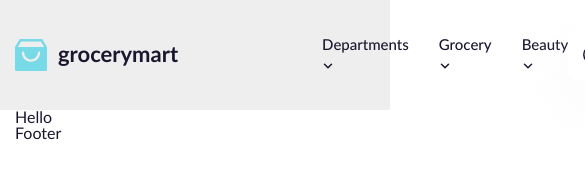
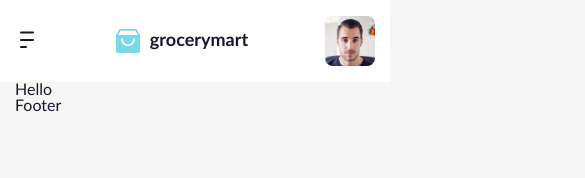
Before and after one commit to danghoang0901zaqw/slice, a website: page index.html in a window 390 px wide. Shown: the top 178 px of the page, 585 px wide, since content can reach past the window. Drawn offline with Linux system fonts and the light colour scheme.

Commit message:
feat(responsive-header):responsive header

```diff
--- a/index.html
+++ b/index.html
@@ -34,13 +34,13 @@
   <body>
     <header id="header" class="header"></header>
     <script>
-      load("#header", "./template/header.html");
+      load("#header", "./templates/header.html");
     </script>
     <div class="container">
       <h1>Hello</h1>
       <footer id="footer"></footer>
       <script>
-        load("#footer", "./template/footer.html");
+        load("#footer", "./templates/footer.html");
       </script>
     </div>
   </body>
--- a/scss/base/_base.scss
+++ b/scss/base/_base.scss
@@ -11,6 +11,7 @@ body {
   font-size: 1.6rem;
   font-family: Lato, sans-serif;
   color: var(--text-color);
+  background: var(--body-bg-color);
 }
 a {
   color: inherit;
--- a/scss/components/_logo.scss
+++ b/scss/components/_logo.scss
@@ -1,10 +1,26 @@
+@use "../abstracts";
 .logo {
   display: flex;
-  gap: 11px;
+  gap: 14px;
+  @include abstracts.breakpoint(lg) {
+    gap: 10px;
+    margin-left: 50px;
+  }
+  @include abstracts.breakpoint(sm) {
+    margin-left: 0;
+  }
   &__title {
     font-size: 2.2rem;
     font-style: normal;
     font-weight: 700;
     line-height: 3.2rem;
+    @include abstracts.breakpoint(lg) {
+      font-size: 1.8rem;
+    }
+  }
+  &__img {
+    @include abstracts.breakpoint(lg) {
+      width: 24px;
+    }
   }
 }
--- a/scss/layout/_header.scss
+++ b/scss/layout/_header.scss
@@ -1,3 +1,4 @@
+@use "../abstracts";
 %flex-items-center {
   display: flex;
   align-items: center;
@@ -5,13 +6,33 @@
 .header {
   background: var(--header-bg-color);
   padding: 30px 0px;
+  @include abstracts.breakpoint(lg) {
+    padding: 20px 0px;
+  }
+  @include abstracts.breakpoint(sm) {
+    padding: 16px 0px;
+  }
 }
-.topbar {
+.top-bar {
   @extend %flex-items-center;
+  @include abstracts.breakpoint(sm) {
+    justify-content: space-between;
+  }
+  &__more {
+    display: none;
+    @include abstracts.breakpoint(lg) {
+      display: block;
+    }
+  }
 }
 .navbar {
-  margin-right: auto;
   margin-left: 144px;
+  @include abstracts.breakpoint(xl) {
+    margin-left: 50px;
+  }
+  @include abstracts.breakpoint(lg) {
+    display: none;
+  }
   &__list {
     @extend %flex-items-center;
     gap: 30px;
@@ -27,8 +48,13 @@
 }
 
 .top-act {
+  margin-left: auto;
   @extend %flex-items-center;
   gap: 20px;
+
+  @include abstracts.breakpoint(sm) {
+    margin-left: 0;
+  }
   &__group {
     @extend %flex-items-center;
     border-radius: 8px;
@@ -36,6 +62,9 @@
     box-shadow: 0px 20px 60px 10px var(--top-act-group-shadow);
     height: 50px;
     min-width: 50px;
+    @include abstracts.breakpoint(md) {
+      display: none;
+    }
   }
   &__btn {
     padding: 13px 20px;
@@ -53,7 +82,11 @@
     height: 30px;
     background: var(--top-act-group-separate);
   }
-
+  &__group--single {
+    @include abstracts.breakpoint(lg) {
+      display: none;
+    }
+  }
   &__group--single &__btn {
     padding: 13px;
   }
--- a/scss/theme/_dark.scss
+++ b/scss/theme/_dark.scss
@@ -1,8 +1,9 @@
 html.dark {
   --text-color: #fff;
-  --icon-color: brightness(0) saturate(100%) invert(100%) sepia(13%) saturate(7448%)
-    hue-rotate(221deg) brightness(107%) contrast(91%);
+  --icon-color: brightness(0) saturate(100%) invert(100%) sepia(13%)
+    saturate(7448%) hue-rotate(221deg) brightness(107%) contrast(91%);
 
+  --body-bg-color: #292e39;
   --header-bg-color: #171c28;
   --top-act-group-color: #292e39;
   --top-act-group-shadow: rgba(0, 0, 0, 0.2);
--- a/scss/theme/_light.scss
+++ b/scss/theme/_light.scss
@@ -1,10 +1,15 @@
+@use "../abstracts";
 html {
   --text-color: #1a162e;
   --icon-color: filter: brightness(0) saturate(100%) invert(11%) sepia(19%) saturate(1378%) hue-rotate(210deg)
     brightness(92%) contrast(103%);
-
+  --body-bg-color: #f6f6f6;
   --header-bg-color: #eee;
   --top-act-group-color: #fff;
   --top-act-group-shadow: rgba(237, 237, 237, 0.2);
   --top-act-group-separate: #ededf6;
+
+  @include abstracts.breakpoint(lg) {
+    --header-bg-color: #fff;
+  }
 }
--- a/template/header.html
+++ b/templates/header.html
@@ -1,5 +1,14 @@
 <div class="container">
-  <div class="topbar">
+  <div class="top-bar">
+    <!-- More -->
+    <div class="top-bar__more">
+      <img
+        src="./assets/icons/more.svg"
+        alt=""
+        class="top-bar__more-icon icon"
+      />
+    </div>
+
     <!-- Logo -->
     <a href="./" class="logo">
       <img src="./assets/icons/logo.svg" alt="grocerymart" class="logo__img" />
@@ -39,13 +48,21 @@
     <div class="top-act">
       <div class="top-act__group top-act__group--single">
         <button class="top-act__btn">
-          <img src="./assets/icons/search.svg" alt="" class="icon top-act__icon" />
+          <img
+            src="./assets/icons/search.svg"
+            alt=""
+            class="icon top-act__icon"
+          />
         </button>
       </div>
 
       <div class="top-act__group">
         <button class="top-act__btn">
-          <img src="./assets/icons/heart.svg" alt="" class="icon top-act__icon" />
+          <img
+            src="./assets/icons/heart.svg"
+            alt=""
+            class="icon top-act__icon"
+          />
           <span class="top-act__title">03</span>
         </button>
 
```
Also changed, not shown: assets/css/main.css, templates/footer.html (renamed from template/footer.html), 1 other file.
